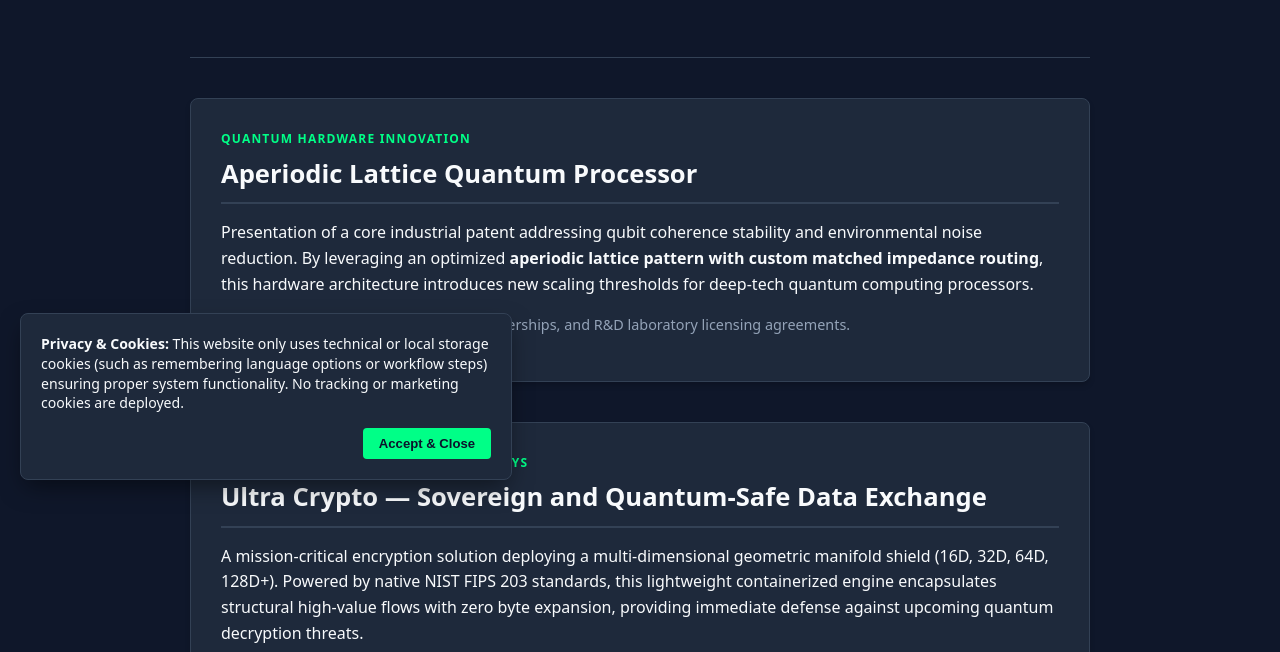
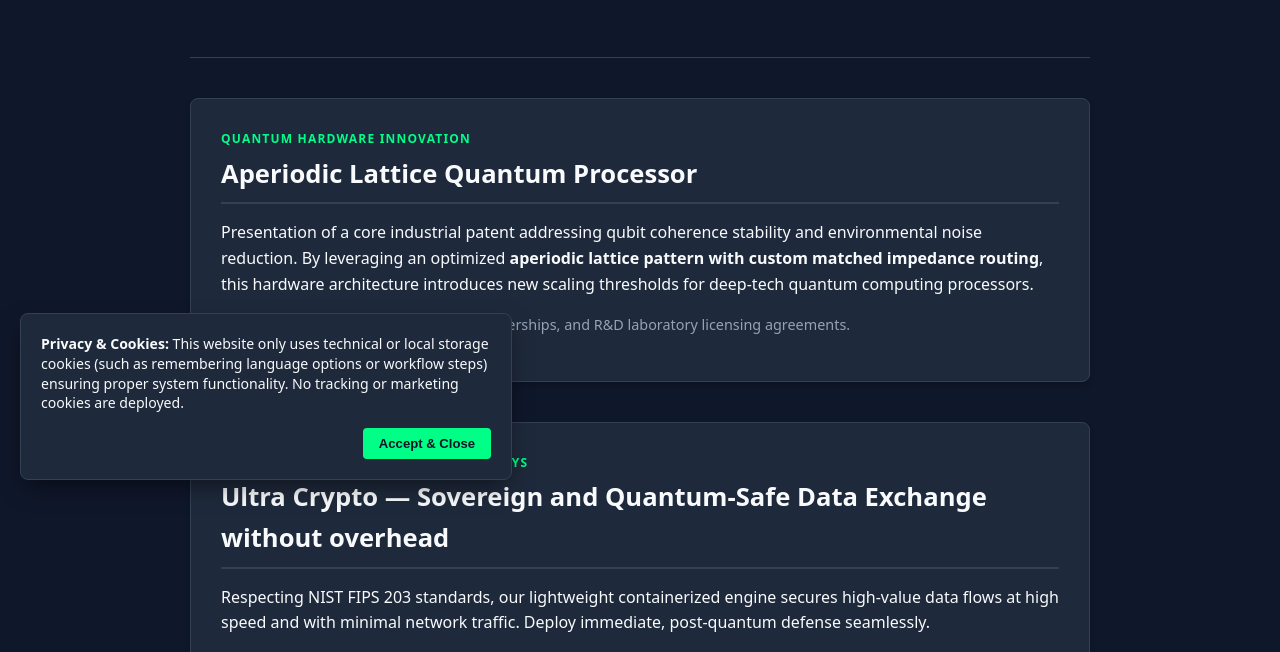
Before and after one commit to sbourgeois1/engineering, a plain HTML site: page index.html in a window 1280 px wide. Shown: the part 300-952 px from the top of the page. Drawn offline with Linux system fonts and the light colour scheme.

Commit message:
Add files via upload

```diff
--- a/index.html
+++ b/index.html
@@ -212,9 +212,8 @@
         <!-- PILIER 2 : ULTRA_CRYPTO CORE ENGINE (SOFTWARE) -->
         <section class="section-innovation">
             <span class="tag-sector">Post-Quantum Cryptographic Overlays</span>
-            <h2>Ultra Crypto — Sovereign and Quantum-Safe Data Exchange</h2>
-            <p>A mission-critical encryption solution deploying a multi-dimensional geometric manifold shield (16D, 32D, 64D, 128D+). Powered by native NIST FIPS 203 standards, this lightweight containerized engine encapsulates structural high-value flows with zero byte expansion, providing immediate defense against upcoming quantum decryption threats.</p>
-
+            <h2>Ultra Crypto — Sovereign and Quantum-Safe Data Exchange without overhead</h2>
+                <p>Respecting NIST FIPS 203 standards, our lightweight containerized engine secures high-value data flows at high speed and with minimal network traffic. Deploy immediate, post-quantum defense seamlessly.</p>
             <div style="display: flex; gap: 15px; flex-wrap: wrap; margin-top: 25px;">
                 <!-- Secteur Bancaire (DORA) -->
                 <a href="https://sbourgeois1.github.io/secure-crypto-vitrine/" class="btn-link" target="_blank">🏦 Financial Core Banking Module (ISO 20022 / DORA)</a>
```
